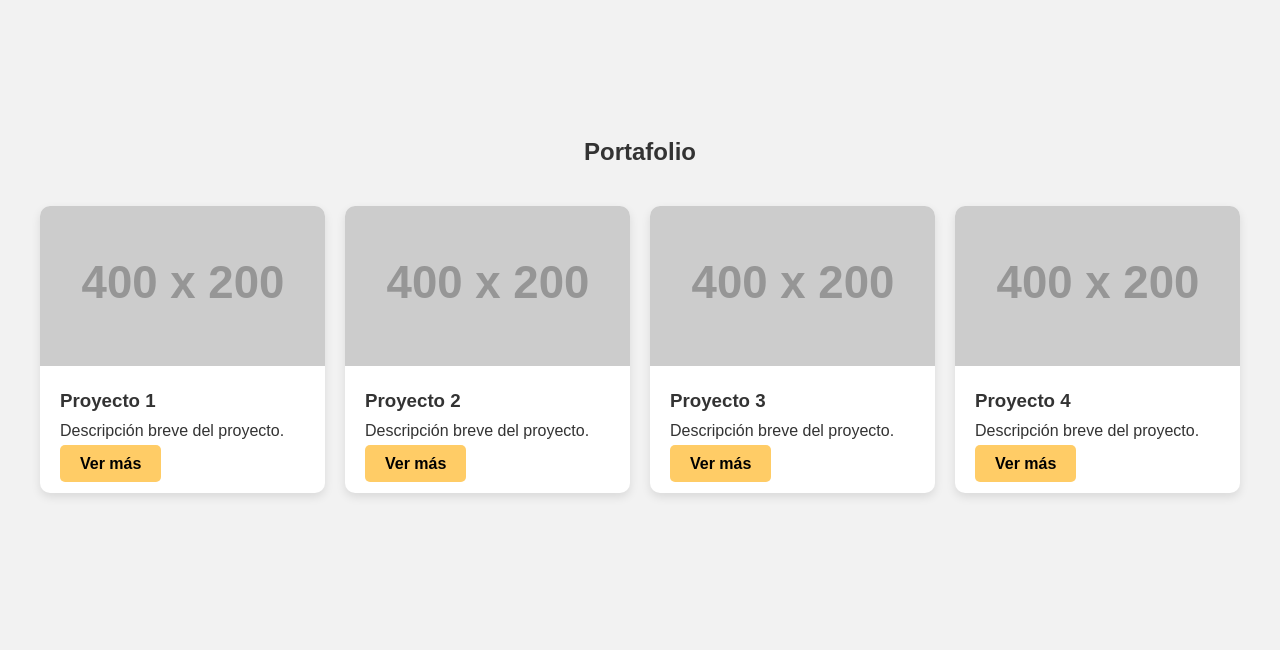
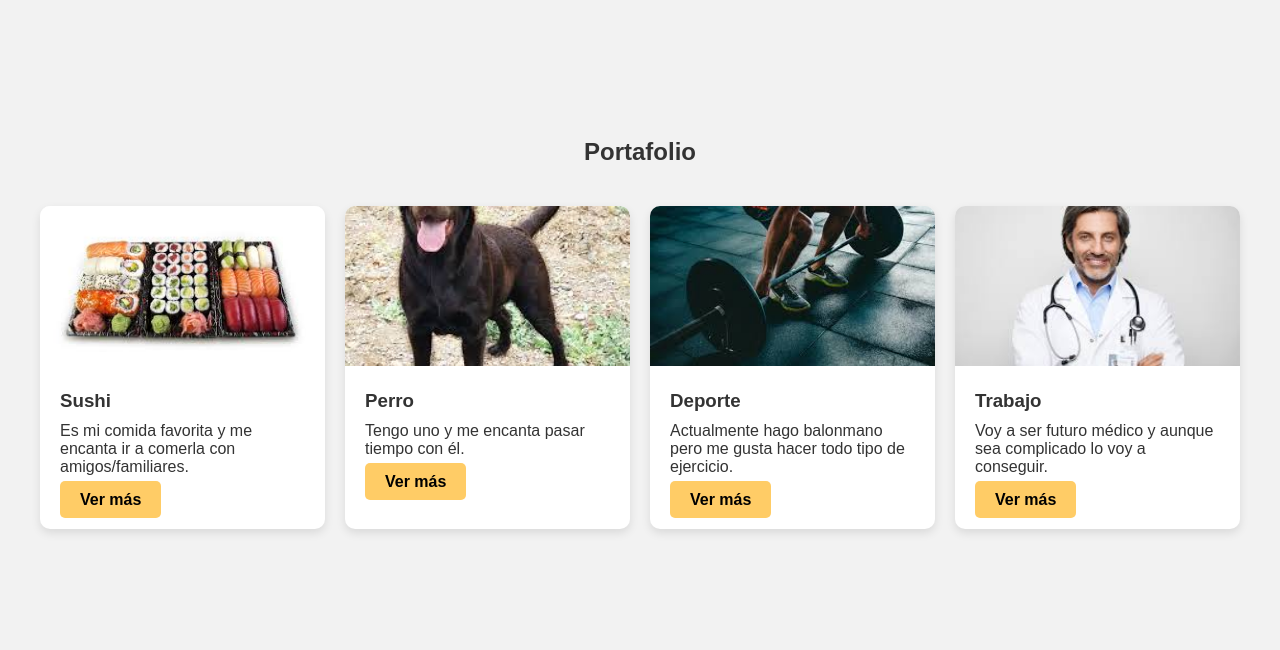
Before and after one commit to carlosquesadabcar-glitch/carlosquesadabcar-glitch, a plain HTML site: page ejerciciosconplantillas/Últimatarea.html in a window 1280 px wide. Shown: the part 1152-1802 px from the top of the page. Drawn offline with Linux system fonts and the light colour scheme; placeholder pictures from the web are drawn by us.

Commit message:
Update Últimatarea.html

```diff
--- a/ejerciciosconplantillas/Últimatarea.html
+++ b/ejerciciosconplantillas/Últimatarea.html
@@ -203,7 +203,7 @@
 </header>
 
 <section id="inicio" class="hero">
-    <h2>Tu Nombre Aquí</h2>
+    <h2>CARLOS QUESADA</h2>
     <p>Desarrollador Web • Diseñador • Profesional Creativo</p>
     <a class="btn" href="#portafolio">Ver Portafolio</a>
 </section>
@@ -228,37 +228,37 @@
     <h2>Portafolio</h2>
     <div class="projects">
         <div class="project-card">
-            <img src="https://via.placeholder.com/400x200" />
+            <img src="imagenes/Última1.jpeg" />
             <div class="content">
-                <h3>Proyecto 1</h3>
-                <p>Descripción breve del proyecto.</p>
+                <h3>Sushi</h3>
+                <p>Es mi comida favorita y me encanta ir a comerla con amigos/familiares.</p>
                 <a class="btn" href="#">Ver más</a>
             </div>
         </div>
 
         <div class="project-card">
-            <img src="https://via.placeholder.com/400x200" />
+            <img src="imagenes/Última2.jpeg" />
             <div class="content">
-                <h3>Proyecto 2</h3>
-                <p>Descripción breve del proyecto.</p>
+                <h3>Perro</h3>
+                <p>Tengo uno y me encanta pasar tiempo con él.</p>
                 <a class="btn" href="#">Ver más</a>
             </div>
         </div>
 
         <div class="project-card">
-            <img src="https://via.placeholder.com/400x200" />
+            <img src="imagenes/Última3.jpeg" />
             <div class="content">
-                <h3>Proyecto 3</h3>
-                <p>Descripción breve del proyecto.</p>
+                <h3>Deporte</h3>
+                <p>Actualmente hago balonmano pero me gusta hacer todo tipo de ejercicio.</p>
                 <a class="btn" href="#">Ver más</a>
             </div>
         </div>
 
         <div class="project-card">
-            <img src="https://via.placeholder.com/400x200" />
+            <img src="imagenes/Última4.jpeg" />
             <div class="content">
-                <h3>Proyecto 4</h3>
-                <p>Descripción breve del proyecto.</p>
+                <h3>Trabajo</h3>
+                <p>Voy a ser futuro médico y aunque sea complicado lo voy a conseguir.</p>
                 <a class="btn" href="#">Ver más</a>
             </div>
         </div>
```
